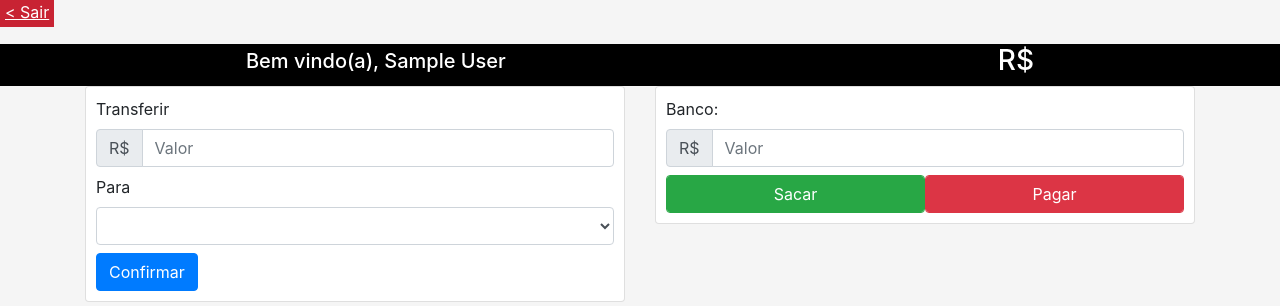
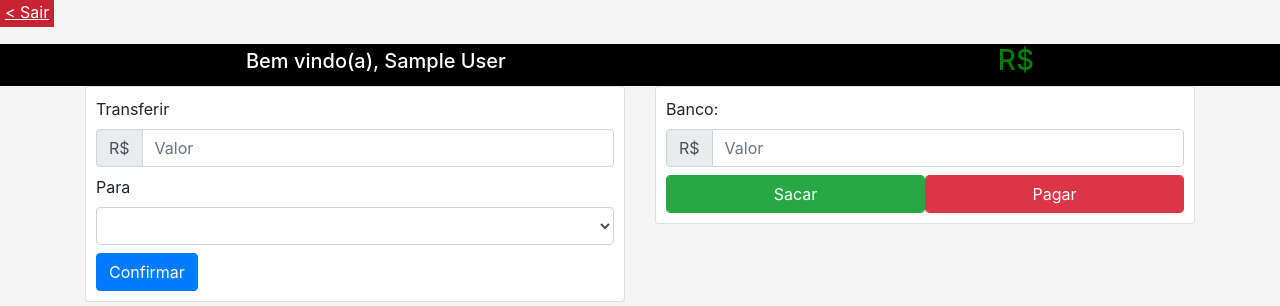
Before and after one commit to gigante762/BankForBancoImobiliario, a PHP site: page /painel.php in a window 1280 px wide. Shown: the top 306 px of the page. Run offline with PHP 8.4, Linux system fonts and the light colour scheme; the visitor is signed in with stand-in values (Sample User, id 1); data that the repository does not hold is empty.

Commit message:
news styles to change negative money color

```diff
--- a/bank/style.css
+++ b/bank/style.css
@@ -13,6 +13,14 @@ body
     margin-top: 20px;
 
 }
+.display-money-green
+{
+	color: green;
+}
+.display-money-red
+{
+	color: red;
+}
 
 .card
 {
```
